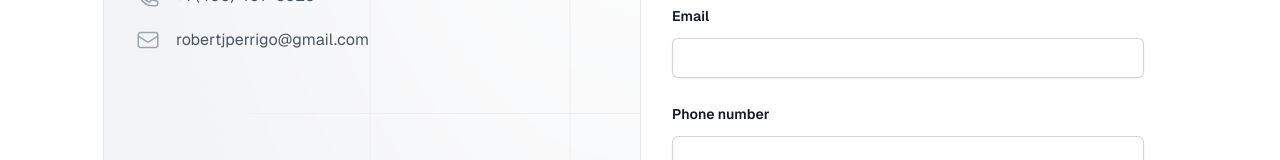
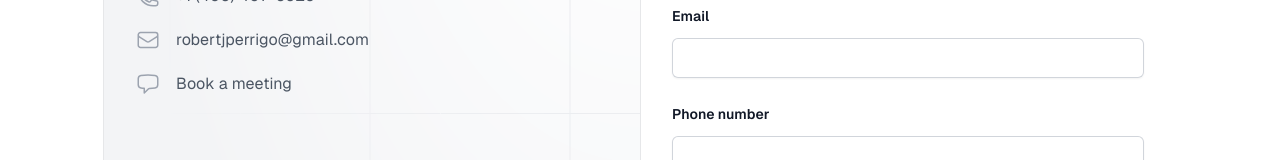
Before and after one commit to mdreesen/perrigo-insurance, a Next.js app: page /contact in a window 1280 px wide. Shown: the part 286-446 px from the top of the page. Built offline with nearby package versions, Linux system fonts and the light colour scheme.

Commit message:
feature(doing some touch ups)

```diff
--- a/components/Contact.tsx
+++ b/components/Contact.tsx
@@ -1,4 +1,6 @@
-import { BuildingOffice2Icon, EnvelopeIcon, PhoneIcon } from '@heroicons/react/24/outline'
+import Link from 'next/link'
+import { BuildingOffice2Icon, EnvelopeIcon, PhoneIcon, ChatBubbleLeftIcon } from '@heroicons/react/24/outline'
+
 
 export default function Contact() {
   return (
@@ -63,6 +65,17 @@ export default function Contact() {
                   <a href="mailto:robertjperrigo@gmail.com" className="hover:text-gray-900">
                     robertjperrigo@gmail.com
                   </a>
+                </dd>
+              </div>
+              <div className="flex gap-x-4">
+                <dt className="flex-none">
+                  <span className="sr-only">Book a meeting</span>
+                  <ChatBubbleLeftIcon aria-hidden="true" className="h-7 w-6 text-gray-400" />
+                </dt>
+                <dd>
+                  <Link href="/book-a-meeting" className="hover:text-gray-900">
+                    Book a meeting
+                  </Link>
                 </dd>
               </div>
             </dl>
--- a/components/Hero.tsx
+++ b/components/Hero.tsx
@@ -25,13 +25,7 @@ export default function Hero() {
                 <div className="mx-auto max-w-2xl py-32 sm:py-48 lg:py-56">
                     <div className="text-center">
                         <h1 className="text-balance text-4xl font-bold tracking-tight text-white sm:text-6xl border-solid">
-                            Linwood Business Solutions
-                            <Image
-                                src={"/assets/fulllogo.png"}
-                                height={100}
-                                width={100}
-                                alt='Linwood Business Solutions Logo'
-                            />
+                            Linwood<br/> Business Solutions
                         </h1>
                         <p className="mt-6 text-2xl leading-8 text-gray-300">
                             Increasing Companies Bottom Line with Employee Benefit Solutions
--- a/components/Navigation.tsx
+++ b/components/Navigation.tsx
@@ -57,11 +57,13 @@ export default function Example() {
                     <div className="flex items-center justify-between">
                         <Link href="/" className="-m-1.5 p-1.5">
                             <span className="sr-only">Your Company</span>
-                            <img
-                                alt=""
-                                src="https://tailwindui.com/plus/img/logos/mark.svg?color=indigo&shade=500"
-                                className="h-8 w-auto"
-                            />
+                            <Image
+                            className="h-20 w-auto"
+                            src="/assets/fulllogo.png"
+                            height={500}
+                            width={500}
+                            alt="Linwood Business Solutions Logo"
+                        />
                         </Link>
 
                         <button
@@ -86,14 +88,6 @@ export default function Example() {
                                     </Link>
                                 ))}
                             </div>
-                            <div className="py-6">
-                                <a
-                                    href="#"
-                                    className="-mx-3 block rounded-lg px-3 py-2.5 text-base font-semibold leading-7 text-white hover:bg-gray-800"
-                                >
-                                    Log in
-                                </a>
-                            </div>
                         </div>
                     </div>
                 </DialogPanel>
```
